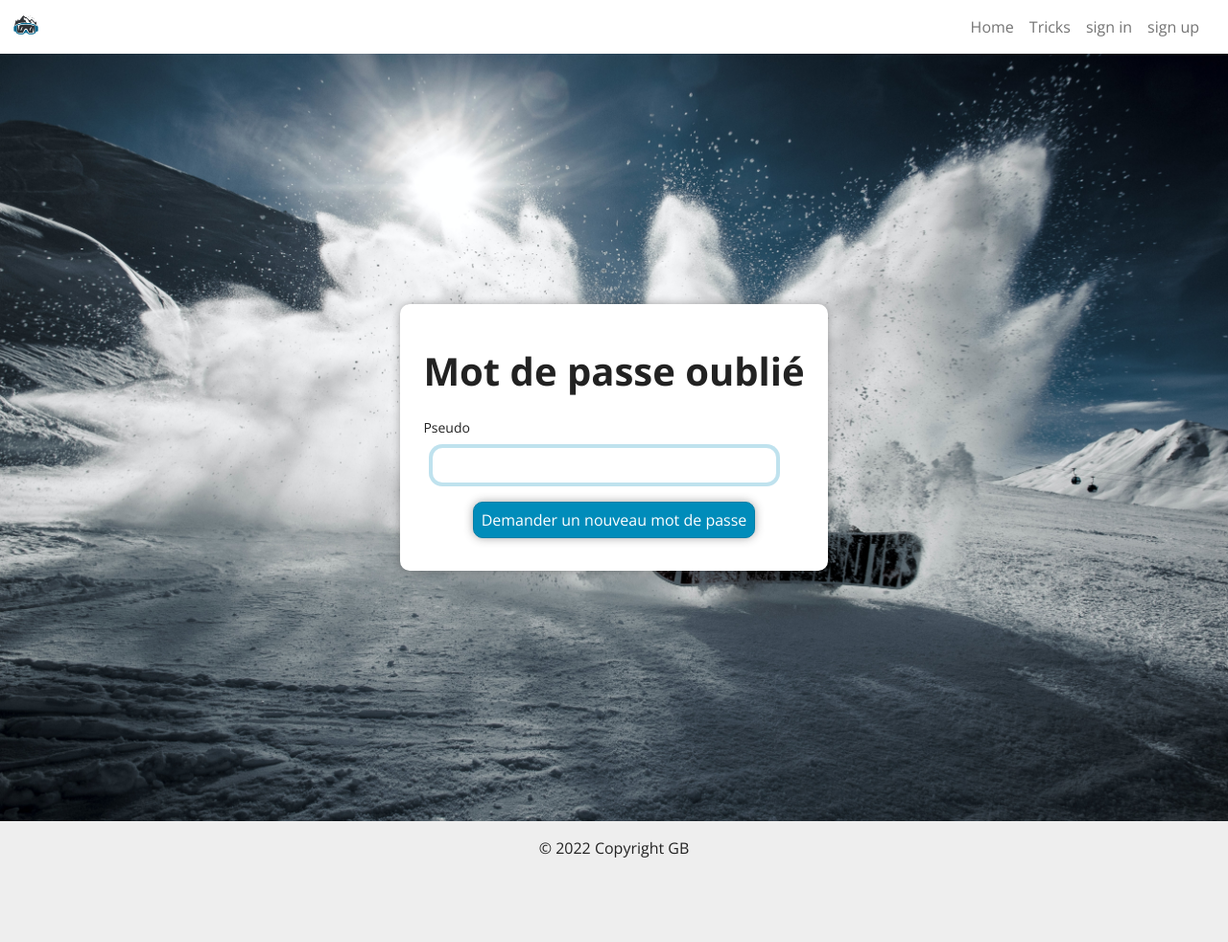
After one commit to GabTHP/snowtricks, a Symfony app: template templates/security/password-request.twig in a window 1280 px wide. The commit adds this page. Shown: the whole page at 96% size. Run offline with Twig, Linux system fonts and the light colour scheme; the template is opened without the code that fills it, so the values that code supplies are empty; some libraries are stand-ins or nearby versions; some web fonts are replaced.

Commit message:
setting button

```diff
--- a/public/css/style.css
+++ b/public/css/style.css
@@ -414,8 +414,7 @@ aside {
 .form-class {
 	background-color: white;
 	height: auto;
-	min-width: 30vw;
-	width: auto;
+	width: 100%;
 	border-radius: 10px;
 	box-shadow: 0px 0px 10px rgba(32, 32, 32, 0.363);
 }
@@ -423,7 +422,6 @@ aside {
 .form-class-area {
 	background-color: white;
 	height: auto;
-	min-width: 60vw;
 	height: 10em;
 	width: auto;
 	border-radius: 10px;
@@ -434,6 +432,11 @@ aside {
 	background-color: rgb(255, 255, 255);
 	color: black;
 	border-style: none;
+	width: auto;
+}
+
+.width-input {
+	width: 100%;
 }
 
 .border-better {
@@ -460,6 +463,7 @@ aside {
 	height: 100vh;
 	justify-content: center;
 	align-items: center;
+	max-width: 600px;
 }
 
 .input-form {
@@ -467,3 +471,9 @@ aside {
 	color: black;
 	border-style: none;
 }
+
+@media (min-width: 500px) {
+	.only_mobile {
+		visibility: hidden;
+	}
+}
--- a/src/Service/FileUploader.php
+++ b/src/Service/FileUploader.php
@@ -23,8 +23,7 @@ class FileUploader
         try {
             $file->move($this->getTargetDirectory(), $fileName);
         } catch (FileException $e) {
-            // ... handle exception if something happens during file upload
-            return null; // for example
+            return null;
         }
         return $fileName;
     }
--- /dev/null
+++ b/templates/security/password-request.twig
@@ -0,0 +1,46 @@
+{% extends 'base.html.twig' %}
+
+{% block title %}Log in!{% endblock %}
+
+{% block body %}
+<form method="post">
+    <div class="authentification_background">
+        <section class="container">
+            <div class ="d-flex justify-content-center">
+            <div class="form-group">
+                <div class="form-class">
+                    <div class="m-4 m-4">
+                        <p class="pt-3 text-center form-title"><strong>Mot de passe oublié</strong></p>
+                        <div style="width:90%">
+                        <label for="inputUsername">Pseudo</label>
+                        <input type="text" name="username" id="inputUsername" class="width-input border-better input-form form-control" input-form autocomplete="username" required autofocus>
+                        </div>
+                        <input type="hidden" name="_csrf_token"
+                            value="{{ csrf_token('authenticate') }}"
+                        >
+
+                        <div class="text-center">
+                            <button class="border-better btn btn-primary" type="submit">
+                                Demander un nouveau mot de passe
+                            </button>
+                        </div>
+                    </div>
+                </div>
+            </div>
+        </div>
+    </section>
+</form>
+
+
+    {#
+        Uncomment this section and add a remember_me option below your firewall to activate remember me functionality.
+        See https://symfony.com/doc/current/security/remember_me.html
+
+        <div class="checkbox mb-3">
+            <label>
+                <input type="checkbox" name="_remember_me"> Remember me
+            </label>
+        </div>
+    #}
+</form>
+{% endblock %}
```
Also changed, not shown: src/Controller/UserController.php (+18 -0 lines), src/Form/RegistrationFormType.php (+4 -4 lines), src/Form/ResetPassType.php (added, +24 -0 lines), templates/registration/register.html.twig (+18 -7 lines), templates/security/login.html.twig (+16 -8 lines), public/images/avatars/iot2-620f5938249f5.png (added).
